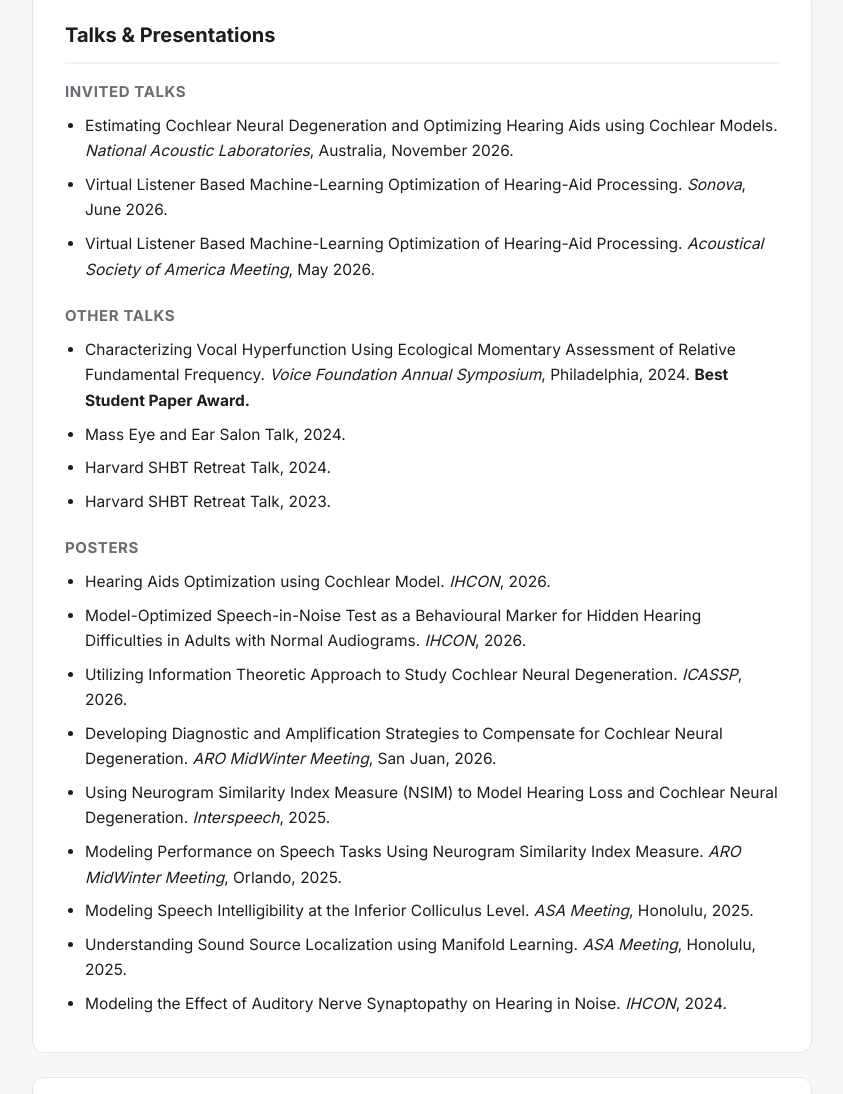
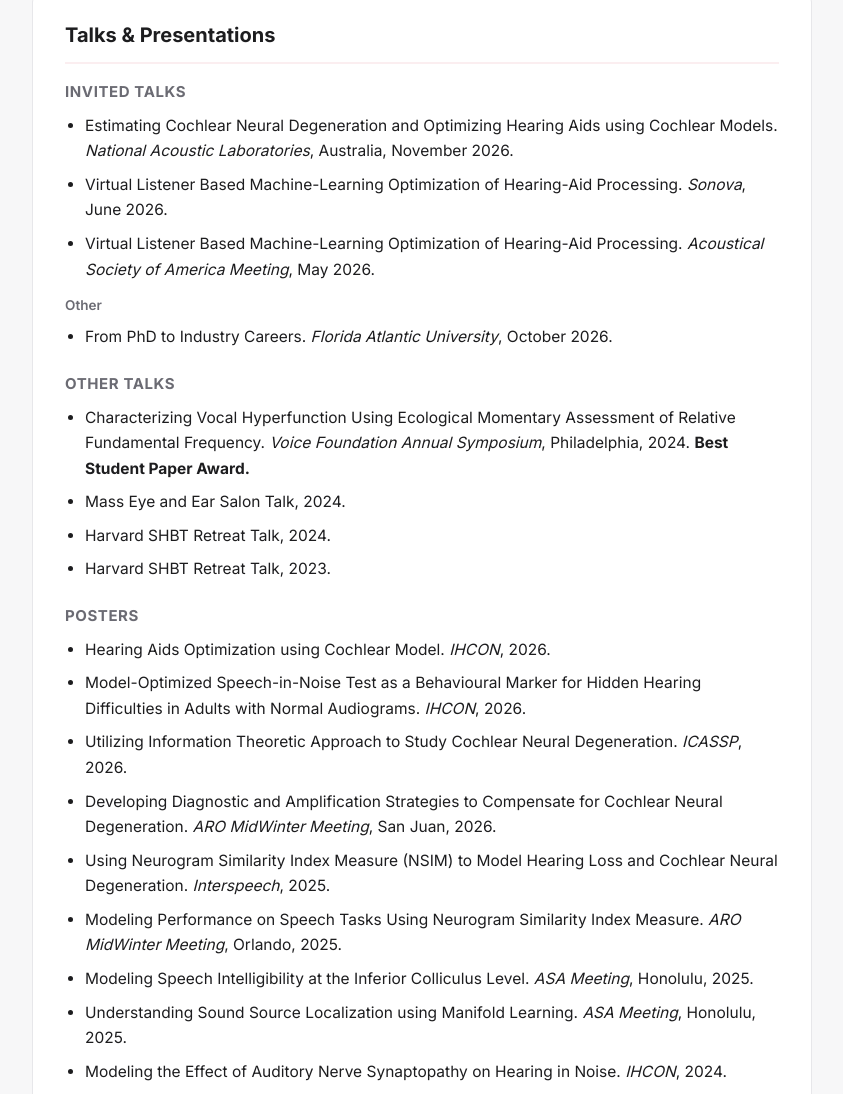
Before and after one commit to acheemaajc/acheemaajc.github.io, a plain HTML site: page index.html in a window 1280 px wide. Shown: the part 3401-4495 px from the top of the page, without its empty margins (378-1221 px from the left). Drawn offline with Linux system fonts and the light colour scheme.

Commit message:
Add FAU career talk

```diff
--- a/index.html
+++ b/index.html
@@ -73,6 +73,7 @@
   ol.list { margin: 0; padding-left: 20px; }
   ol.list li, ul.list li { margin: 8px 0; }
   ul.list { margin: 0; padding-left: 20px; }
+  .sublabel { margin: 12px 0 2px; font-size: 13.5px; font-weight: 600; color: var(--muted); }
 
   .tl { position: relative; padding-left: 22px; }
   .tl::before { content: ""; position: absolute; left: 5px; top: 6px; bottom: 6px; width: 2px; background: var(--rule); }
@@ -269,6 +270,10 @@
         <li>Virtual Listener Based Machine-Learning Optimization of Hearing-Aid Processing. <i>Sonova</i>, June 2026.</li>
         <li>Virtual Listener Based Machine-Learning Optimization of Hearing-Aid Processing. <i>Acoustical Society of America Meeting</i>, May 2026.</li>
       </ul>
+      <p class="sublabel">Other</p>
+      <ul class="list">
+        <li>From PhD to Industry Careers. <i>Florida Atlantic University</i>, October 2026.</li>
+      </ul>
       <h3>Other talks</h3>
       <ul class="list">
         <li>Characterizing Vocal Hyperfunction Using Ecological Momentary Assessment of Relative Fundamental Frequency. <i>Voice Foundation Annual Symposium</i>, Philadelphia, 2024. <b>Best Student Paper Award.</b></li>
```
